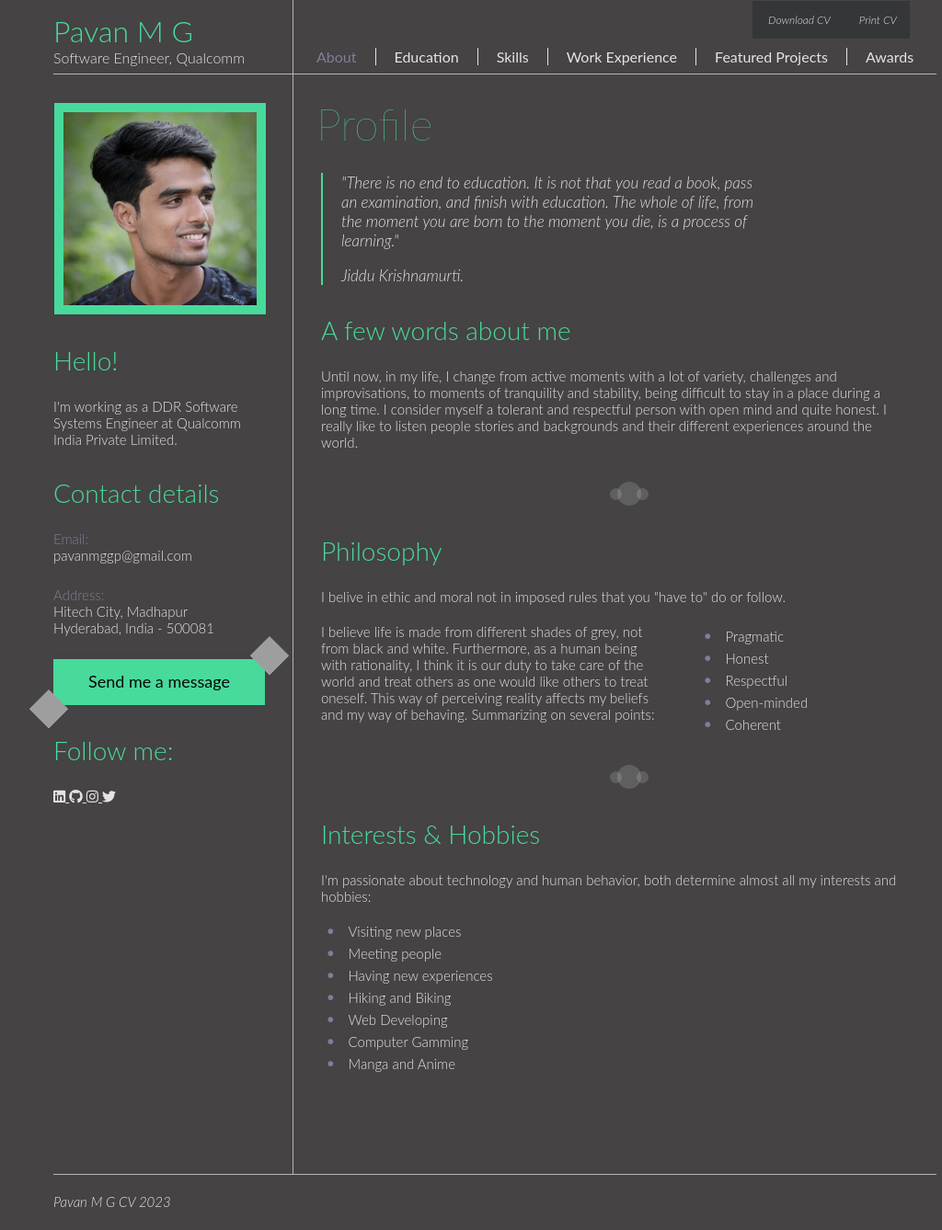
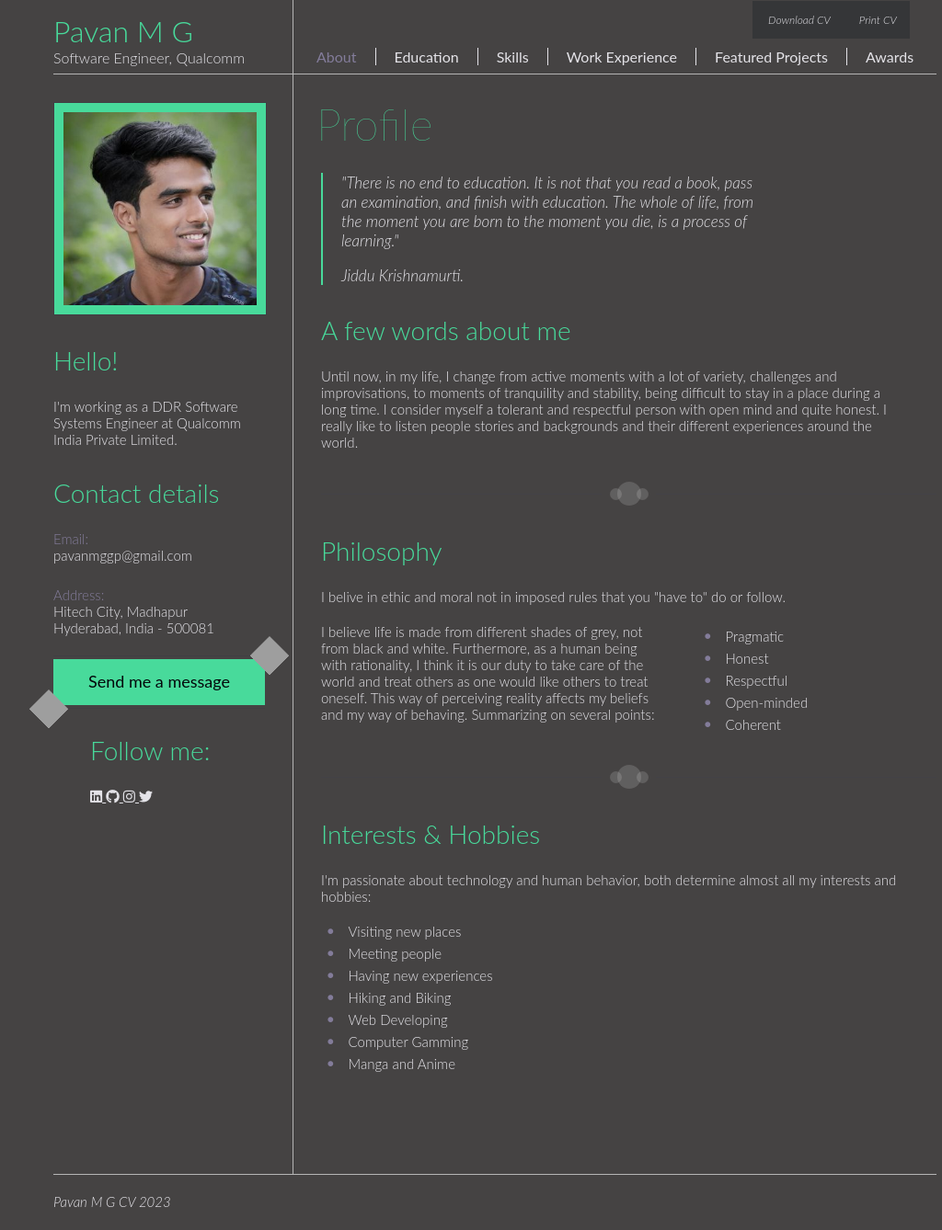
Before and after one commit to pavan-mg/pavan-mg.github.io, a Jekyll site: the page built from index.html, in a window 1280 px wide. Shown: the whole page at 92% size, without its empty margins (102-1126 px from the left). Built offline with Jekyll 4.4.1, drawn with Linux system fonts in a browser that asks for light colours.

Commit message:
Update main.css

```diff
--- a/css/main.css
+++ b/css/main.css
@@ -348,9 +348,7 @@ ul {
 	}
 
 .get_social_content {
-	color: #e4e3e8;
-	font-size: 20px;
-	padding-left: 0px;
+	padding-left: 40px;
 }
 
 .footer_name {
```
